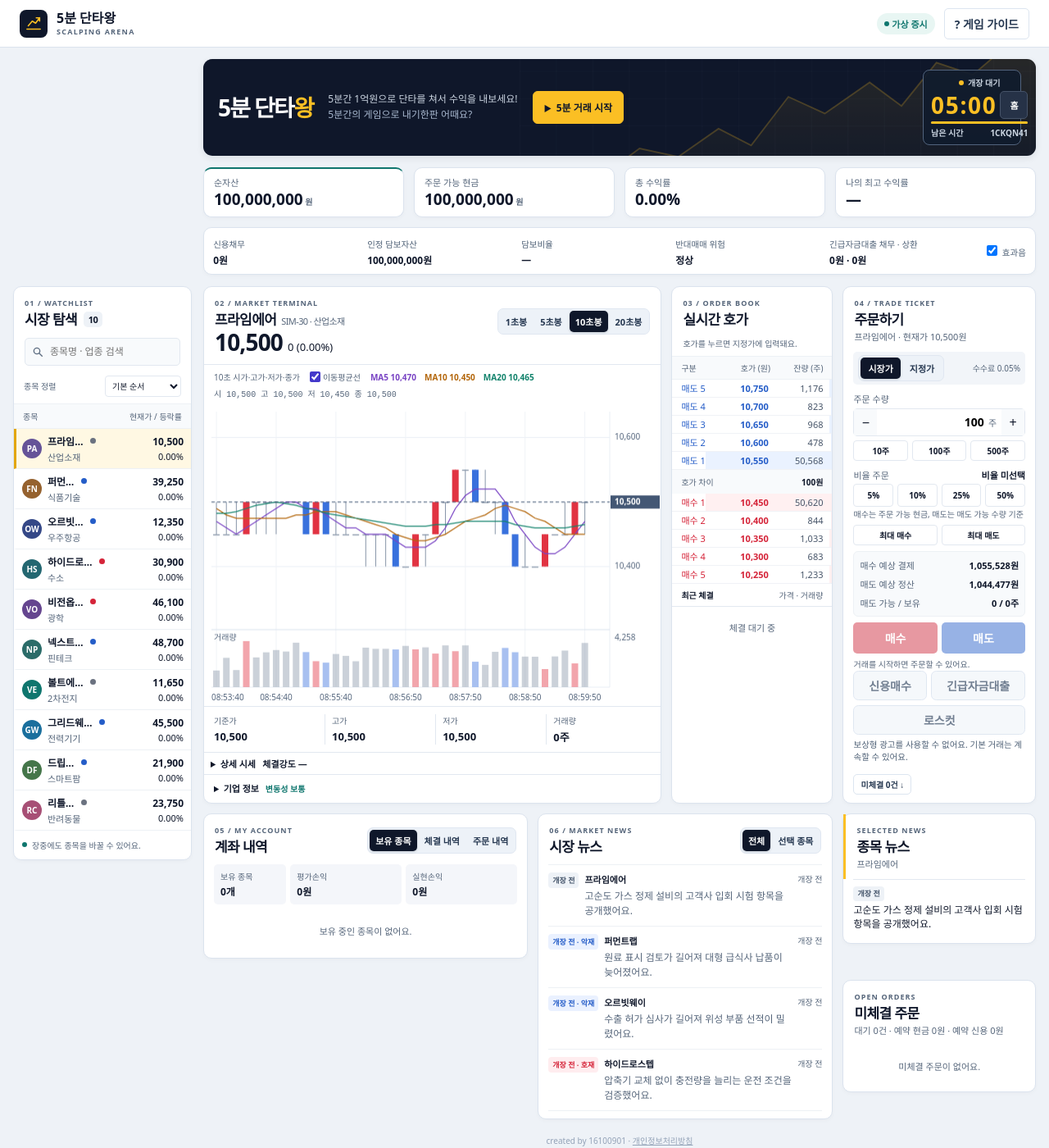
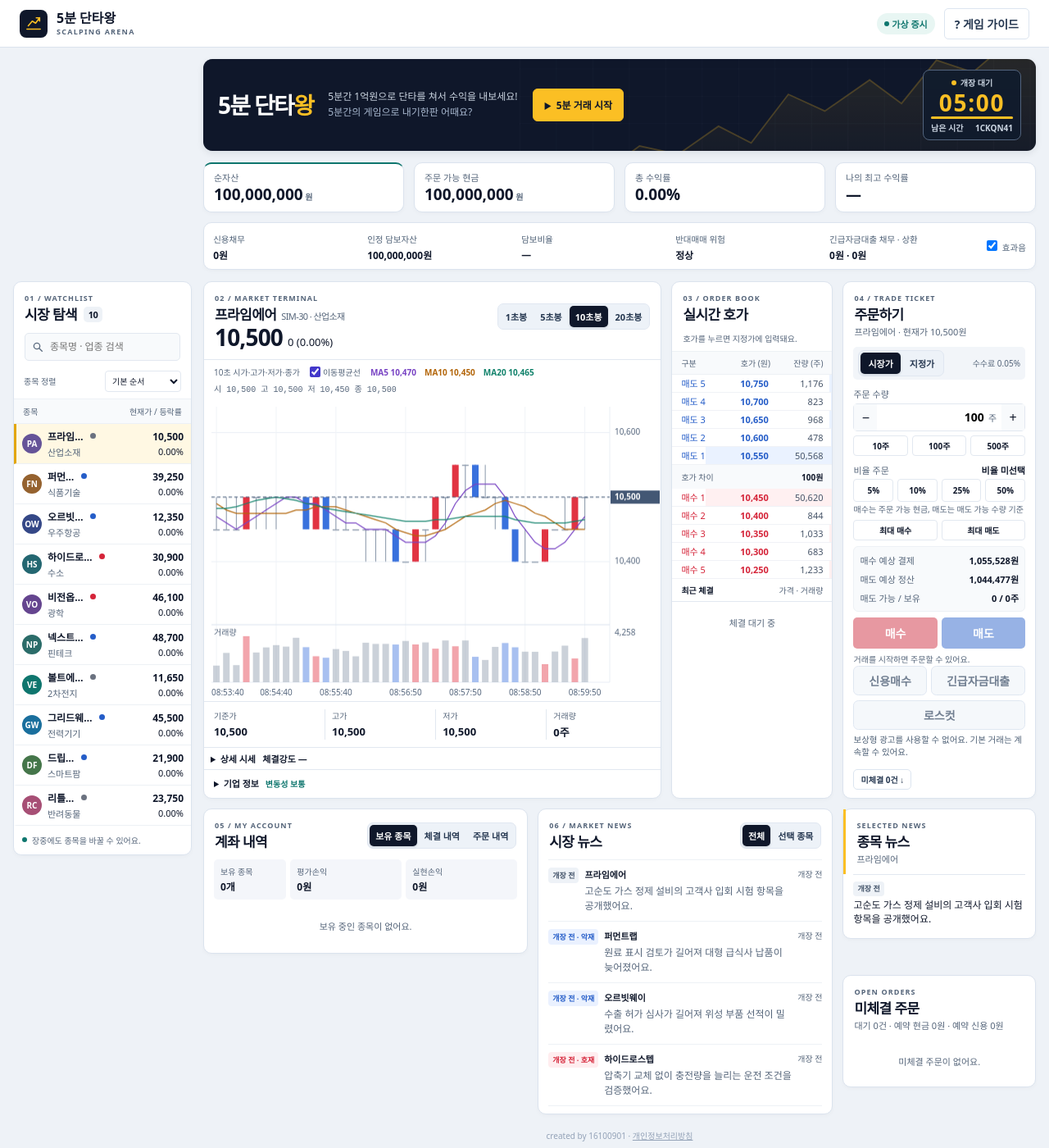
Before and after one commit to heewon-yu/dailyfoodfighter, a Jekyll site: the page games/scalping-king/index.html, which Jekyll copies as it is, in a window 1280 px wide and 1400 px high. Shown: the whole window at 82% size. Built offline with Jekyll 4.4.1, drawn with Linux system fonts in a browser that asks for light colours.

Commit message:
fix(scalping): remove home button from game session and styles

```diff
--- a/games/scalping-king/game.js
+++ b/games/scalping-king/game.js
@@ -490,7 +490,6 @@ const official = window.scalpOfficial;
       $(id).textContent = phase === 'paused' ? (id === 'pause' ? '거래 재개' : '재개') : '일시정지';
     }
     $('restart').hidden = !inSession || Boolean(adController);
-    $('gameHome').disabled = Boolean(adController);
     $('jumpRestart').hidden = phase !== 'paused' || Boolean(adController);
     renderOrderAvailability();
     renderClock();
@@ -1450,7 +1449,6 @@ const official = window.scalpOfficial;
   $('pause').addEventListener('click', togglePause);
   $('jumpPause').addEventListener('click', togglePause);
   $('restart').addEventListener('click', restartRound);
-  $('gameHome').addEventListener('click', () => { if (!adController && !privacyBusy) reset(); });
   $('jumpRestart').addEventListener('click', restartRound);
   $('guideButton').addEventListener('click', () => $('guide').showModal());
   $('amendForm').addEventListener('submit', submitAmendment);
--- a/games/scalping-king/index.html
+++ b/games/scalping-king/index.html
@@ -67,7 +67,6 @@
           <div class="session-label"><span id="statusDot"></span><span id="status">개장 대기</span></div>
           <div class="timer-actions">
             <div id="timer" class="timer" aria-label="남은 시간">05:00</div>
-            <button id="gameHome" class="ghost" type="button" aria-label="게임 홈으로 돌아가기">홈</button>
           </div>
           <div class="time-track" aria-hidden="true"><div id="timerBar"></div></div>
           <div class="session-label-bottom"><span id="clockLabel" role="status">남은 시간</span><span id="seedLabel"></span></div>
--- a/games/scalping-king/style.css
+++ b/games/scalping-king/style.css
@@ -565,8 +565,7 @@ footer{text-align:center;font-size:10px;font-weight:400;color:#94a3b8;line-heigh
 }
 
 .timer-actions{display:flex;align-items:center;justify-content:center;gap:4px}
-#gameHome{min-width:34px;min-height:34px;padding:3px;border-radius:5px;font-size:11px;font-weight:750}
-@media(max-width:550px){.session .timer{font-size:20px;letter-spacing:0}#gameHome{min-height:38px}}
+@media(max-width:550px){.session .timer{font-size:20px;letter-spacing:0}}
 
 .result-actions { margin-bottom: 10px; }
 @media (max-width: 550px) {
```
